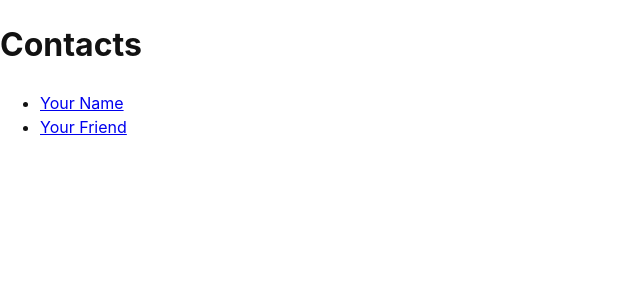
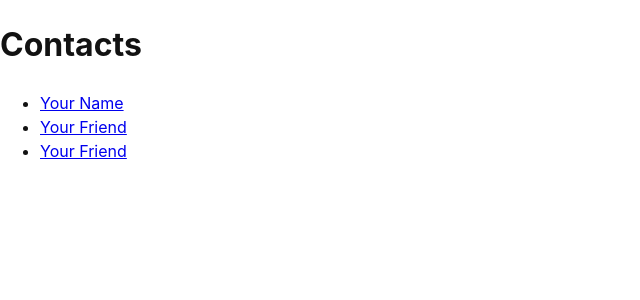
Before and after one commit to imber-web/vite-react-init, a React (Vite) app: page / in a window 1280 px wide. Shown: the top 300 px of the page, without its empty margins (0-640 px from the left). Built offline with nearby package versions, Linux system fonts and the light colour scheme.

Commit message:
feat:  加载路由页面时使用spin

```diff
--- a/src/main.tsx
+++ b/src/main.tsx
@@ -6,6 +6,7 @@ import Contact from './routes/contact'
 import Root from './root'
 import { getAccess } from './services/access'
 import Login from './routes/login'
+import About from './routes/about'
 async function loader() {
   const access = (await getAccess()) as string[]
   if (!access.includes('p6')) {
@@ -29,6 +30,10 @@ const router = createBrowserRouter([
   {
     path: 'login',
     element: <Login />
+  },
+  {
+    path: 'about',
+    element: <About />
   }
 ])
 ReactDOM.createRoot(document.getElementById('root') as HTMLElement).render(
--- a/src/root.tsx
+++ b/src/root.tsx
@@ -1,7 +1,8 @@
-import { Link, Outlet } from 'react-router-dom'
+import { Link, Outlet, useNavigation } from 'react-router-dom'
 import styles from './styles/contact.module.css'
 
 export default function Root() {
+  const navigation = useNavigation()
   return (
     <div className={styles.contact}>
       <div id="sidebar">
@@ -13,9 +14,13 @@ export default function Root() {
           <li>
             <Link to={`contacts/2`}>Your Friend</Link>
           </li>
+          <li>
+            <Link to={`about`}>Your Friend</Link>
+          </li>
         </ul>
       </div>
       <div id="detail">
+        {navigation.state === 'loading' && <div>loading...</div>}
         <Outlet />
       </div>
     </div>
--- /dev/null
+++ b/src/routes/about.tsx
@@ -0,0 +1,4 @@
+const About: React.FC = () => {
+  return <div>About</div>
+}
+export default About
```
